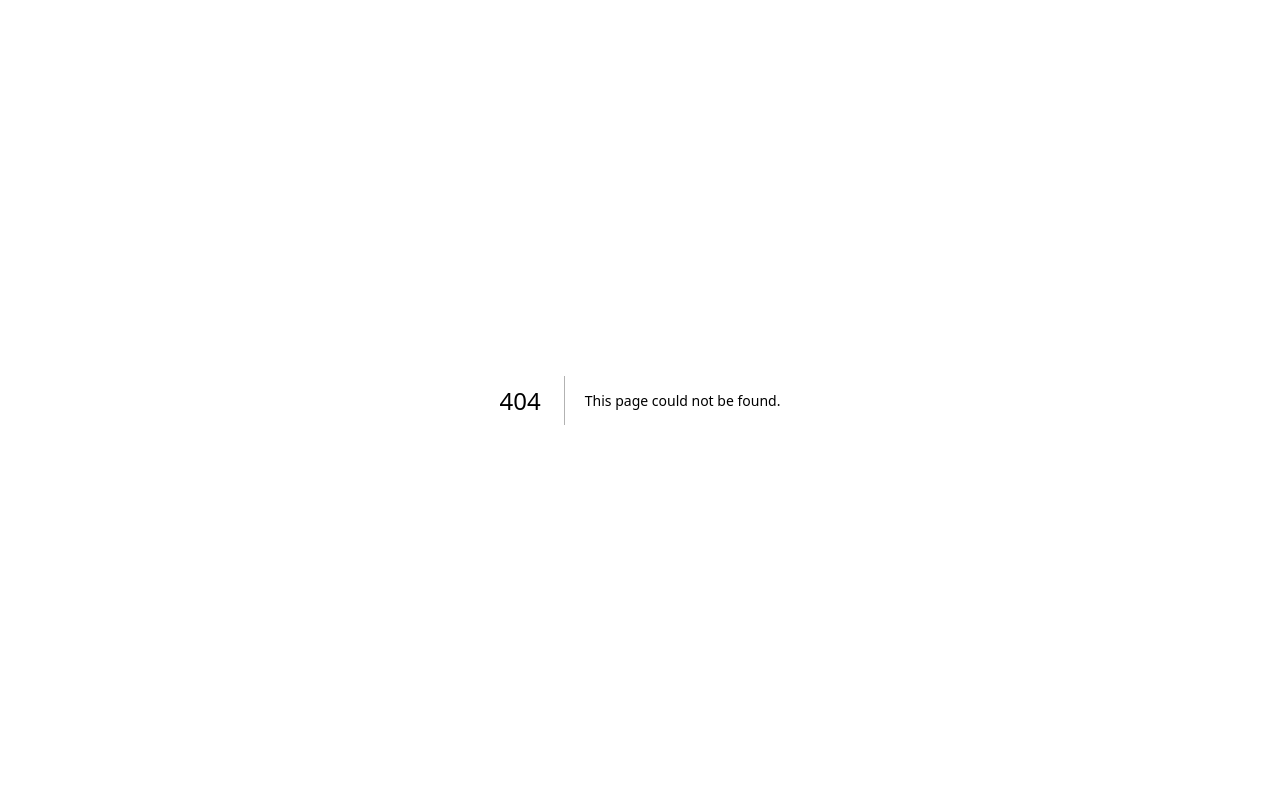
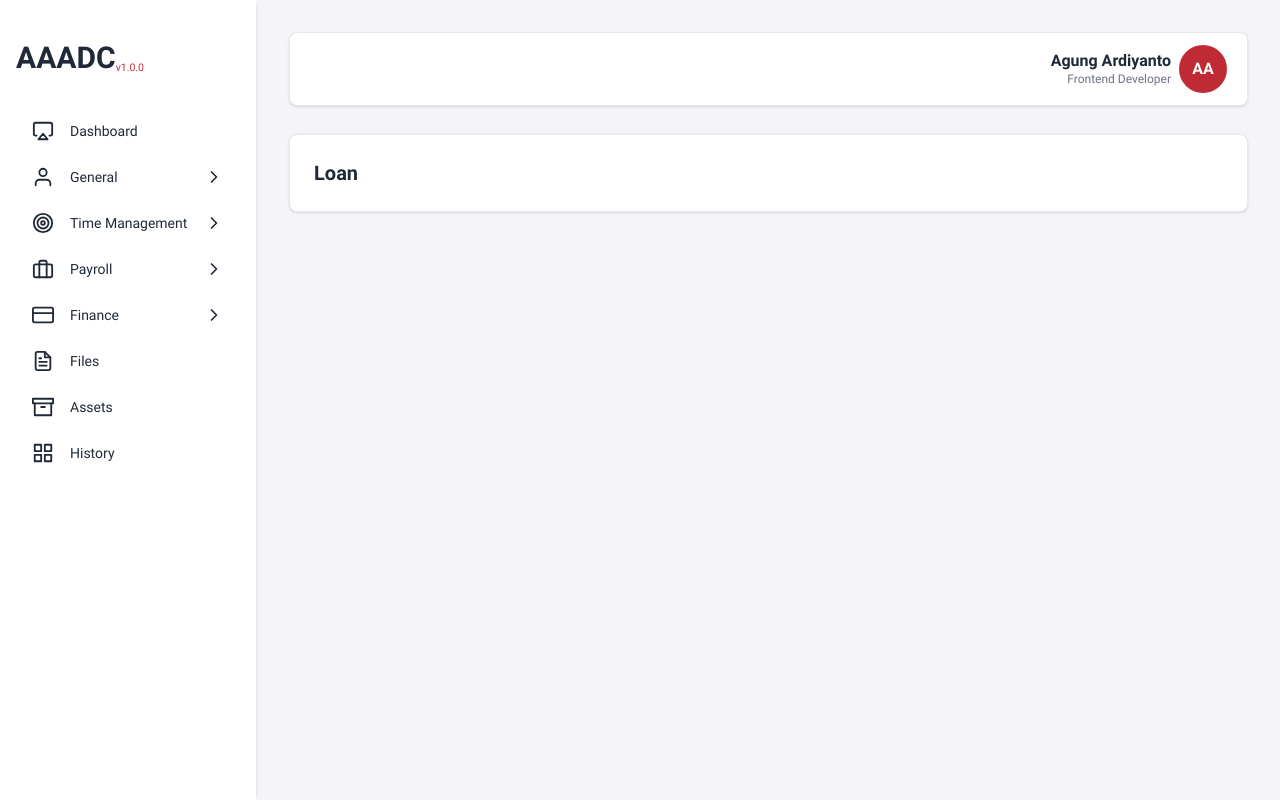
Before and after one commit to aulia14/aaadc-web, a Next.js app: page /finance/loan in a window 1280 px wide. Before the commit this address had no page. Built offline with nearby package versions, Linux system fonts and the light colour scheme.

Commit message:
update page

```diff
--- a/components/Sidebar.tsx
+++ b/components/Sidebar.tsx
@@ -20,7 +20,7 @@ export default function Sidebar({children}: CProps) {
         {children}
       </div>
     </div>
-    <div className="drawer-side border-r shadow rounded-r-lg overflow-y-visible">
+    <div className="drawer-side border-r-0 shadow rounded-r-lg overflow-y-visible md:border-r">
       <label htmlFor="sidebar" className="drawer-overlay"></label>
       <ul className="menu p-4 w-64 h-full bg-white text-base-content">
         <div className="py-6 mb-3">
@@ -30,7 +30,7 @@ export default function Sidebar({children}: CProps) {
           if (!rts.children) return (<li className="text-base mb-2" key={key}>
             <div className="flex items-center gap-4">
               <div className="aricons">{rts.icon}</div>
-              <Link href={rts.path} className="text-sm">{rts.label}</Link>
+              <Link href={rts.path} className="text-sm w-full">{rts.label}</Link>
             </div>
           </li>);
           if (rts.children) return (<li className="text-base dropdown dropdown-right mb-2" key={key}>
--- /dev/null
+++ b/pages/assets/index.tsx
@@ -0,0 +1,9 @@
+import AppLayout from "@/layouts/AppLayout";
+
+export default function Assets() {
+  return (<AppLayout title="Assets">
+    <div className="border rounded-lg bg-white shadow p-6 relative">
+      <h3 className="text-xl font-semibold">Assets</h3>
+    </div>
+  </AppLayout>);
+}
--- /dev/null
+++ b/pages/files/index.tsx
@@ -0,0 +1,9 @@
+import AppLayout from "@/layouts/AppLayout";
+
+export default function Files() {
+  return (<AppLayout title="Files">
+    <div className="border rounded-lg bg-white shadow p-6 relative">
+      <h3 className="text-xl font-semibold">Files</h3>
+    </div>
+  </AppLayout>);
+}
--- /dev/null
+++ b/pages/finance/cash-advance.tsx
@@ -0,0 +1,9 @@
+import AppLayout from "@/layouts/AppLayout";
+
+export default function CashAdvance() {
+  return (<AppLayout title="Cash Advance">
+    <div className="border rounded-lg bg-white shadow p-6 relative">
+      <h3 className="text-xl font-semibold">Cash Advance</h3>
+    </div>
+  </AppLayout>);
+}
--- /dev/null
+++ b/pages/finance/loan.tsx
@@ -0,0 +1,9 @@
+import AppLayout from "@/layouts/AppLayout";
+
+export default function Loan() {
+  return (<AppLayout title="Loan">
+    <div className="border rounded-lg bg-white shadow p-6 relative">
+      <h3 className="text-xl font-semibold">Loan</h3>
+    </div>
+  </AppLayout>);
+}
--- /dev/null
+++ b/pages/finance/reimbursement.tsx
@@ -0,0 +1,9 @@
+import AppLayout from "@/layouts/AppLayout";
+
+export default function Reimbursement() {
+  return (<AppLayout title="Reimbursement">
+    <div className="border rounded-lg bg-white shadow p-6 relative">
+      <h3 className="text-xl font-semibold">Reimbursement</h3>
+    </div>
+  </AppLayout>);
+}
--- /dev/null
+++ b/pages/history/index.tsx
@@ -0,0 +1,9 @@
+import AppLayout from "@/layouts/AppLayout";
+
+export default function History() {
+  return (<AppLayout title="History">
+    <div className="border rounded-lg bg-white shadow p-6 relative">
+      <h3 className="text-xl font-semibold">History</h3>
+    </div>
+  </AppLayout>);
+}
--- a/routes/index.tsx
+++ b/routes/index.tsx
@@ -1,4 +1,13 @@
-import { FiUser, FiAirplay, FiTarget, FiBriefcase } from "react-icons/fi";
+import {
+  FiUser,
+  FiAirplay,
+  FiTarget,
+  FiBriefcase,
+  FiCreditCard,
+  FiFileText,
+  FiArchive,
+  FiGrid
+} from "react-icons/fi";
 
 const routes = [
   {
@@ -62,6 +71,40 @@ const routes = [
         path: "/payslip"
       }
     ]
+  },
+  {
+    label: "Finance",
+    path: "/finance",
+    icon: <FiCreditCard size={22} />,
+    children: [
+      {
+        label: "Reimbursement",
+        path: "/reimbursement"
+      },
+      {
+        label: "Loan",
+        path: "/loan"
+      },
+      {
+        label: "Cash Advance",
+        path: "/cash-advance"
+      }
+    ]
+  },
+  {
+    label: "Files",
+    path: "/files",
+    icon: <FiFileText size={22} />
+  },
+  {
+    label: "Assets",
+    path: "/assets",
+    icon: <FiArchive size={22} />
+  },
+  {
+    label: "History",
+    path: "/history",
+    icon: <FiGrid size={22} />
   }
 ];
 
```
